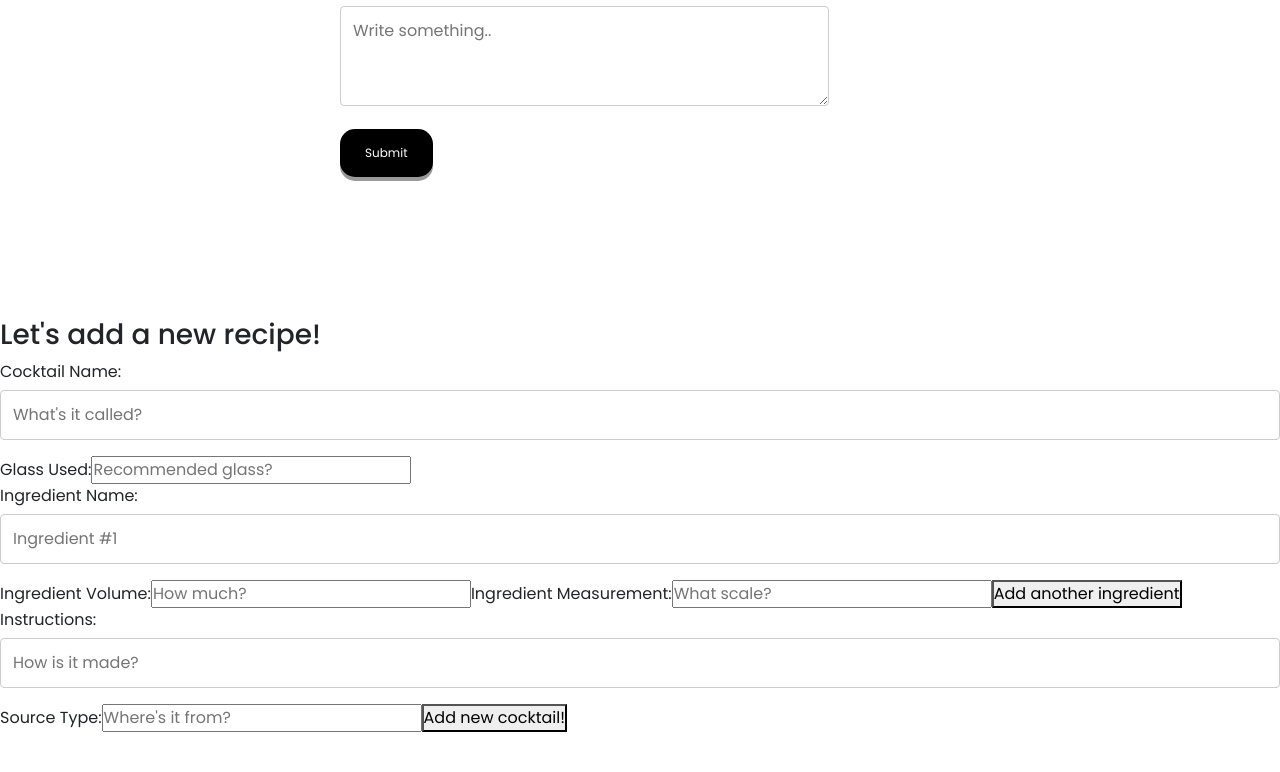
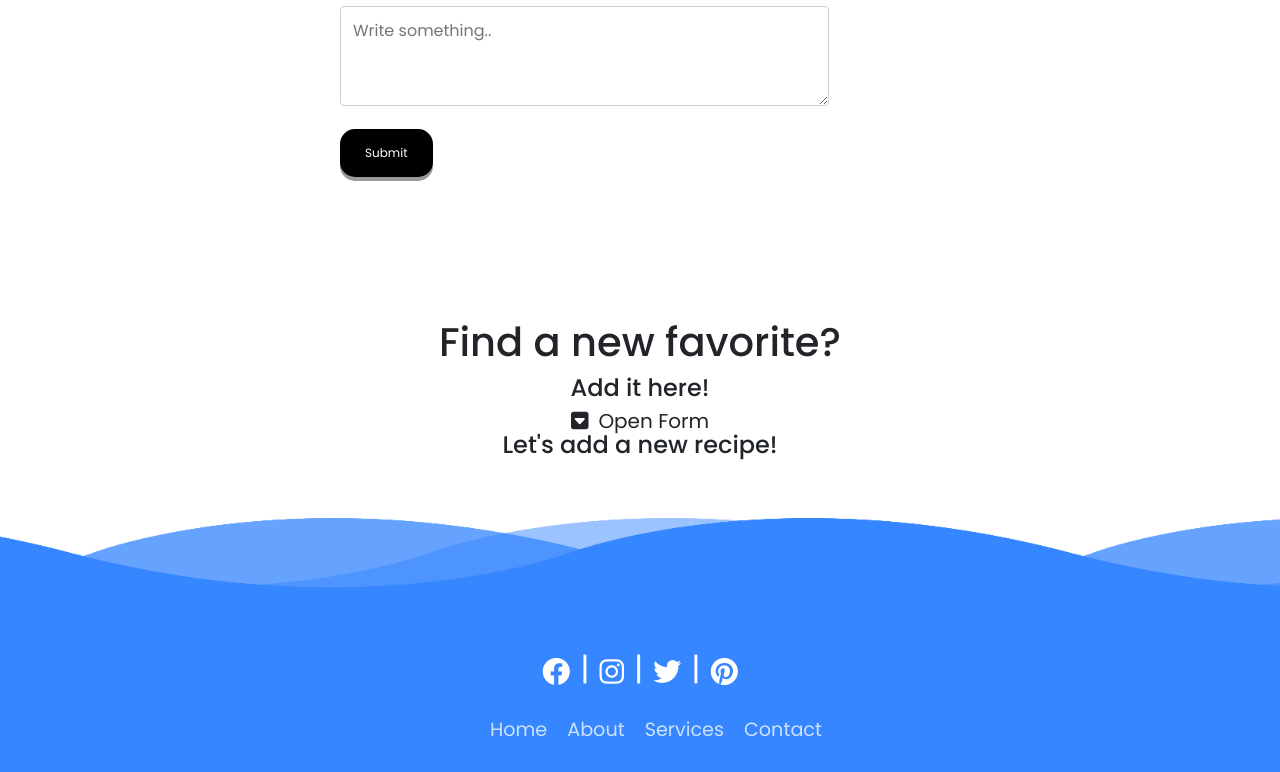
Before and after one commit to jsenyko/ShakeEmUps-FinalProject, a React (Create React App) app in the folder frontend/: page /contactus in a window 1280 px wide. Shown: the part 932-1704 px from the top of the page. Built offline with nearby package versions, Linux system fonts and the light colour scheme.

Commit message:
AddNewRecipeForm now pushes to backend API (#19)
* pushit

* moreUpdates

```diff
--- a/frontend/src/components/AddNewRecipeForm/AddNewRecipeForm.tsx
+++ b/frontend/src/components/AddNewRecipeForm/AddNewRecipeForm.tsx
@@ -1,21 +1,38 @@
 import "./addNewRecipeForm.css"
-import DrinkModel from "../models/DrinkModel"
+import { Drink } from "../../models/Recipe";
 import { FormEvent, useEffect, useState } from "react";
+import { addDrink } from "../../services/RecipeService";
+
 
 interface Props {
     initialTo?: string;
-    onAdd?: (drink: DrinkModel) => void
+    onAdd?: (drink: Drink) => void
 }
 
 
 
 export function AddNewRecipeForm( {initialTo = "", onAdd}: Props){
 
-    const [ strDrink, setStrDrink ] = useState(initialTo);
+
+    const [caretDirection, changeCaretDirection] = useState<Boolean>(false)
+    const flipCaret = () => {
+        changeCaretDirection(!caretDirection);
+    };
+
+    const [ idDrink, setIdDrink ] = useState(initialTo);
+    const [ strDrink, setStrDrink ] = useState("");
+    const [ strDrinkAlternate, setStrDrinkAlternate ] = useState("");
     const [ strGlass, setGlass ] = useState("");
+    const [ strInstructions, setStrInstructions] = useState("");
+    const [ strInstructionsES, setStrInstructionsES] = useState("");
+    const [ strInstructionsDE, setStrInstructionsDE] = useState("");
+    const [ strInstructionsFR, setStrInstructionsFR] = useState("");
+    const [ strInstructionsIT, setStrInstructionsIT] = useState("");
     const [ strTags, setTags ] = useState("");
-    const [ stVideo, setVideo ] = useState("");
+    const [ strVideo, setStrVideo ] = useState("");
+    const [ strCategory, setStrCategory ] = useState("");
     const [ strIBA, setIBA ] = useState("");
+    const [ strAlcoholic, setStrAlcoholic ] = useState("");
     const [ strDrinkThumb, setStrDrinkThumb ] = useState("");
     const [ strIngredient1, setStrIngredient1 ] = useState("");
     const [ strIngredient2, setStrIngredient2 ] = useState("");
@@ -32,78 +49,92 @@ export function AddNewRecipeForm( {initialTo = "", onAdd}: Props){
     const [ strIngredient13, setStrIngredient13 ] = useState("");
     const [ strIngredient14, setStrIngredient14 ] = useState("");
     const [ strIngredient15, setStrIngredient15 ] = useState("");
-    const [ volume1, setVolume1 ] = useState("");
-    const [ volume2, setVolume2 ] = useState("");
-    const [ volume3, setVolume3 ] = useState("");
-    const [ volume4, setVolume4 ] = useState("");
-    const [ volume5, setVolume5 ] = useState("");
-    const [ volume6, setVolume6 ] = useState("");
-    const [ volume7, setVolume7 ] = useState("");
-    const [ volume8, setVolume8 ] = useState("");
-    const [ volume9, setVolume9 ] = useState("");
-    const [ volume10, setVolume10 ] = useState("");
-    const [ volume11, setVolume11 ] = useState("");
-    const [ volume12, setVolume12 ] = useState("");
-    const [ volume13, setVolume13 ] = useState("");
-    const [ volume14, setVolume14 ] = useState("");
-    const [ volume15, setVolume15 ] = useState("");
-    const [ strMeasure1, setStrmeasure1] = useState("")
-    const [ strMeasure2, setStrmeasure2] = useState("")
-    const [ strMeasure3, setStrmeasure3] = useState("")
-    const [ strMeasure4, setStrmeasure4] = useState("")
-    const [ strMeasure5, setStrmeasure5] = useState("")
-    const [ strMeasure6, setStrmeasure6] = useState("")
-    const [ strMeasure7, setStrmeasure7] = useState("")
-    const [ strMeasure8, setStrmeasure8] = useState("")
-    const [ strMeasure9, setStrmeasure9] = useState("")
-    const [ strMeasure10, setStrmeasure10] = useState("")
-    const [ strMeasure11, setStrmeasure11] = useState("")
-    const [ strMeasure12, setStrmeasure12] = useState("")
-    const [ strMeasure13, setStrmeasure13] = useState("")
-    const [ strMeasure14, setStrmeasure14] = useState("")
-    const [ strMeasure15, setStrmeasure15] = useState("")
-    const [ strInstructions, setStrInstructions] = useState("")
-    const [ addtionalInfo, setadditionalInfo] = useState("")
+    const [ strMeasure1, setStrMeasure1] = useState("");
+    const [ strMeasure2, setStrMeasure2] = useState("");
+    const [ strMeasure3, setStrMeasure3] = useState("");
+    const [ strMeasure4, setStrMeasure4] = useState("");
+    const [ strMeasure5, setStrMeasure5] = useState("");
+    const [ strMeasure6, setStrMeasure6] = useState("");
+    const [ strMeasure7, setStrMeasure7] = useState("");
+    const [ strMeasure8, setStrMeasure8] = useState("");
+    const [ strMeasure9, setStrMeasure9] = useState("");
+    const [ strMeasure10, setStrMeasure10] = useState("");
+    const [ strMeasure11, setStrMeasure11] = useState("");
+    const [ strMeasure12, setStrMeasure12] = useState("");
+    const [ strMeasure13, setStrMeasure13] = useState("");
+    const [ strMeasure14, setStrMeasure14] = useState("");
+    const [ strMeasure15, setStrMeasure15] = useState("");
+    const [ strImageSource, setStrImageSource] = useState("");
+    const [ strImageAttribution, setStrImageAttribution] = useState("");
+    const [ strCreativeCommonsConfirmed, setStrCreativeCommonsConfirmed] = useState("");
+    const [ dateModified, setDateModified] = useState("");
 
 
 
-
-    useEffect(() => setStrDrink(initialTo), [initialTo]);
+    useEffect(() => setIdDrink(initialTo), [initialTo]);
 
     function handleSubmit(e: FormEvent) {
       e.preventDefault();
-    //   addDrink({
-    //     strDrink, strGlass, strTags
-    //   }).then(onAdd);
-    //   setStrDrink(initialTo);
-    //   setGlass("");
-    //   setTags("");
+       addDrink({
+        idDrink, strDrink,strDrinkAlternate, strTags, strVideo, strCategory, strIBA,
+    strAlcoholic, strGlass, strInstructions, strInstructionsES, strInstructionsDE,
+    strInstructionsFR, strInstructionsIT,
+    strDrinkThumb, strIngredient1, strIngredient2, strIngredient3, strIngredient4, strIngredient5,
+    strIngredient6, strIngredient7, strIngredient8, strIngredient9,strIngredient10,
+    strIngredient11, strIngredient12, strIngredient13, strIngredient14, strIngredient15,
+    strMeasure1, strMeasure2,strMeasure3, strMeasure4, strMeasure5, strMeasure6, strMeasure7,
+    strMeasure8, strMeasure9, strMeasure10, strMeasure11,strMeasure12,strMeasure13,strMeasure14, strMeasure15,
+    strImageSource, strImageAttribution, strCreativeCommonsConfirmed, dateModified
+       }).then(onAdd);
+       setIdDrink(initialTo), setStrDrink(""), setStrDrinkAlternate(""), setTags(""), setStrVideo(""),
+       setStrCategory(""), setIBA(""), setStrAlcoholic(""), setGlass(""), setStrInstructions(""),
+       setStrInstructionsES(""), setStrInstructionsDE(""), setStrInstructionsFR, setStrInstructionsIT,
+       setStrDrinkThumb(""), setStrIngredient1(""), setStrIngredient2(""), setStrIngredient3(""), setStrIngredient4(""), setStrIngredient5(""),
+       setStrIngredient6(""), setStrIngredient7(""), setStrIngredient8(""), setStrIngredient9(""), setStrIngredient10(""),
+       setStrIngredient11(""), setStrIngredient12(""), setStrIngredient13(""), setStrIngredient14(""), setStrIngredient15(""),
+       setStrMeasure1(""), setStrMeasure2(""), setStrMeasure3(""), setStrMeasure4(""), setStrMeasure5(""), setStrMeasure6(""), setStrMeasure7(""),
+       setStrMeasure8(""), setStrMeasure9(""), setStrMeasure10(""), setStrMeasure11(""), setStrMeasure12(""), setStrMeasure13(""), setStrMeasure14(""),
+       setStrMeasure15(""), setStrImageSource(""), setStrImageAttribution(""), setStrCreativeCommonsConfirmed(""), setDateModified("")
+
     }
 
 
     return (
+
+        <div className={caretDirection? "AddNewRecipe-Open" : "AddNewRecipe-Closed"}>
+        <h1>Find a new favorite?</h1>
+        <h3>Add it here!</h3>
+        <div className="Caret" onClick={flipCaret}><i className={caretDirection? "fa-regular fa-square-caret-up" : "fa-solid fa-square-caret-down"}></i><p>{caretDirection? "Close Form" : "Open Form"}</p></div>
+
+
         <div className="AddNewRecipe" onSubmit={handleSubmit}>
         <h3>Let's add a new recipe!</h3>
         <form className="AddNewRecipe-Form">
 
             {/* User provides name of the cocktail */}
+            <div className="Form-Name">
             <label className="Form-Name">Cocktail Name: </label>
             <input
                 type="text"
                 name="name"
                 placeholder="What's it called?"
-                required
+                value={strDrink}
+                onChange={e => setStrDrink (e.target.value)} required minLength={2}
             />
+            </div>
+
 
             {/* User provides recommended glassware from drop-down list */}
-            <label className="Form-Glass">Glass Used: </label>
+            <div className="Form-Glass">
+            <label>Glass Used: </label>
 
             <input
                 type="list"
                 name="glasses"
                 placeholder="Recommended glass?"
-                required
                 list="glasses"
+                value={strGlass}
+                onChange={e => setGlass (e.target.value)} required minLength={2}
             />
                 <datalist id="glasses">
                     <option value="Martini Glass" />
@@ -123,25 +154,32 @@ export function AddNewRecipeForm( {initialTo = "", onAdd}: Props){
                     <option value="Sour Glass" />
                     <option value="Zombie Glass" />
                 </datalist>
+            </div>
 
             {/* User provides ingredients, with options to add more onClick */}
-            <div className="Cocktail-Ingredients">
+            <div className="Form-Ingredients">
 
-            <label className="Ingredient-Name">Ingredient Name: </label>
+            <div className="Ingredient-Name">
+            <label>Ingredient Name: </label>
             <input
                 type="text"
                 name="ingredient-name"
                 placeholder="Ingredient #1"
-                required
+                value={strIngredient1}
+                onChange={e => setStrIngredient1 (e.target.value)} required minLength={2}
+
             />
+            </div>
 
-            <label className="Ingredient-Volume">Ingredient Volume: </label>
+            <div className="Ingredient-Volume">
+            <label>Ingredient Volume: </label>
             <input
                 type="list"
                 name="ingredient-volume"
                 placeholder="How much?"
-                required
                 list="volumes"
+                value={strMeasure1}
+                onChange={e => setStrMeasure1 (e.target.value)} required minLength={2}
             />
             <datalist id="volumes">
                 <option value="1/4" />
@@ -165,15 +203,17 @@ export function AddNewRecipeForm( {initialTo = "", onAdd}: Props){
                 <option value="" />
                 <option value="" />
             </datalist>
+            </div>
 
-
-            <label className="Ingredient-Measurement">Ingredient Measurement: </label>
+            <div className="Ingredient-Measurement">
+            <label>Ingredient Measurement: </label>
             <input
                 type="list"
                 name="ingredient-measurement"
                 placeholder="What scale?"
-                required
                 list="measurements"
+                value={strMeasure1}
+                onChange={e => setStrMeasure1 (e.target.value)} required minLength={2}
             />
                 <datalist id="measurements">
                     <option value="oz" />
@@ -183,30 +223,36 @@ export function AddNewRecipeForm( {initialTo = "", onAdd}: Props){
                     <option value="" />
                     <option value="" />
                 </datalist>
-
-            <button className="Ingredient-Add">Add another ingredient</button>
+            </div>
+            <div className="Ingredient-Add"><i className="fa-regular fa-square-plus" /></div>
 
             </div>
 
             {/* User provides instructions, currently in paragraph format */}
+            <div className="Form-Instructions">
             <label>Instructions: </label>
             <input
                 type="text"
                 name="instructions"
                 placeholder="How is it made?"
-                required
+                value={strInstructions}
+                onChange={e => setStrInstructions (e.target.value)} required minLength={2}
             />
+            </div>
 
             {/* User provides where they found the cocktail */}
             {/* Options will be provided for Book, URL, etc. */}
             {/* Based on selection the Book Source will change - Book Name/Page #, URL, App Name */}
+            <div className="Form-Source">
+            <div className="Source-Type">
             <label>Source Type: </label>
             <input
                 type="list"
                 name="source-type"
                 placeholder="Where's it from?"
-                required
                 list="source-types"
+                value={strVideo}
+                onChange={e => setStrVideo (e.target.value)} required minLength={2}
             />
                 <datalist id="source-types">
                     <option value="book" />
@@ -216,15 +262,14 @@ export function AddNewRecipeForm( {initialTo = "", onAdd}: Props){
                     <option value="" />
                     <option value="" />
                 </datalist>
-
+            </div>
+            </div>
             {/* User clicks button to POST recipe to backend (yet to be built) */}
             <button>Add new cocktail!</button>
         </form>
 
         </div>
+        </div>
+
     )
 }
-
-function addDrink(arg0: { strDrink: string; strGlass: string; strTags: string; }) {
-    throw new Error("Function not implemented.");
-}
--- a/frontend/src/components/AddNewRecipeForm/addNewRecipeForm.css
+++ b/frontend/src/components/AddNewRecipeForm/addNewRecipeForm.css
@@ -0,0 +1,59 @@
+* {
+    margin: 0;
+    padding: 0;
+    box-sizing: border-box;
+}
+/* Form is hidden by default */
+.AddNewRecipe-Closed .AddNewRecipe-Form {
+    display: none;
+}
+.AddNewRecipe-Closed,
+.AddNewRecipe-Open {
+    display: flex;
+    flex-direction: column;
+    justify-content: center;
+    align-items: center;
+}
+.AddNewRecipe-Closed h1,
+.AddNewRecipe-Open h1 {
+    font-size: 40px;
+}
+.AddNewRecipe-Closed h3,
+.AddNewRecipe-Open h3 {
+    font-size: 24px;
+}
+.AddNewRecipe-Closed .Caret,
+.AddNewRecipe-Open .Caret {
+    display: flex;
+    justify-content: center;
+    align-items: center;
+    height: 20px;
+    font-size: 20px;
+    padding: 10px;
+}
+.AddNewRecipe-Closed .Caret p,
+.AddNewRecipe-Open .Caret p {
+    margin-bottom: 0;
+}
+.AddNewRecipe-Closed .Caret p,
+.AddNewRecipe-Open .Caret p,
+.AddNewRecipe-Closed .Caret i,
+.AddNewRecipe-Open .Caret i {
+    padding: 5px;
+}
+.AddNewRecipe-Open .AddNewRecipe-Form {
+    width: 100%;
+    height: 600px;
+    padding: 0 20px;
+    display: flex;
+    flex-direction: column;
+    justify-content: center;
+    align-items: center;
+}
+.AddNewRecipe-Open .AddNewRecipe-Form .Form-Name,
+.AddNewRecipe-Open .AddNewRecipe-Form .Form-Glass,
+.AddNewRecipe-Open .AddNewRecipe-Form .Form-Ingredients,
+.AddNewRecipe-Open .AddNewRecipe-Form .Form-Instructions,
+.AddNewRecipe-Open .AddNewRecipe-Form .Form-Additional {
+    display: flex;
+}
--- a/frontend/src/models/Recipe.ts
+++ b/frontend/src/models/Recipe.ts
@@ -25,8 +25,8 @@ export interface Root {
     strInstructionsDE: string
     strInstructionsFR: any
     strInstructionsIT: string
-    "strInstructionsZH-HANS": any
-    "strInstructionsZH-HANT": any
+   // "strInstructionsZH-HANS": any
+   // "strInstructionsZH-HANT": any
     strDrinkThumb: string
     strIngredient1: string
     strIngredient2: string
```
Also changed, not shown: frontend/src/components/models/DrinkModel.ts (deleted, +0 -55 lines), frontend/src/services/RecipeService.ts (+24 -0 lines).
